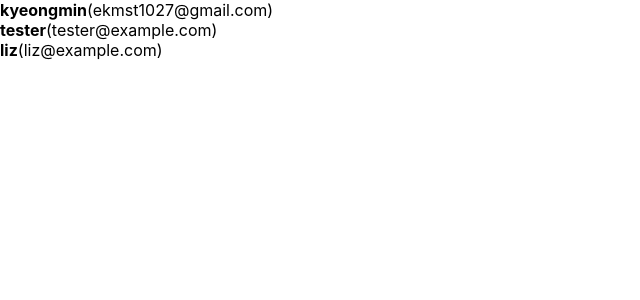
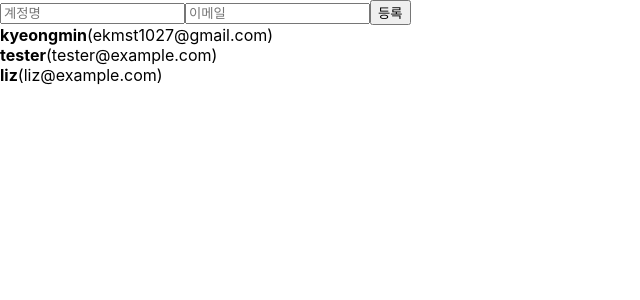
Before and after one commit to kyeongminlee/begin-react, a React (Create React App) app: page / in a window 1280 px wide. Shown: the top 300 px of the page, without its empty margins (0-640 px from the left). Built offline with nearby package versions, Linux system fonts and the light colour scheme.

Commit message:
13. 배열에 항목 추가하기

```diff
--- a/src/App.js
+++ b/src/App.js
@@ -1,8 +1,23 @@
-import React, { useRef } from "react";
+import React, { useRef, useState } from "react";
+import CreateUser from "./CreateUser";
 import UserList from "./UserList";
 
 function App() {
-  const users = [
+  const [inputs, setInputs] = useState({
+    username: "",
+    email: "",
+  });
+  const { username, email } = inputs;
+
+  const onChange = (e) => {
+    const { name, value } = e.target;
+    setInputs({
+      ...inputs,
+      [name]: value,
+    });
+  };
+
+  const [users, setUsers] = useState([
     {
       id: 1,
       username: "kyeongmin",
@@ -18,16 +33,35 @@
       username: "liz",
       email: "liz@example.com",
     },
-  ];
+  ]);
 
   const nextId = useRef(4);
 
   const onCreate = () => {
-    console.log(nextId.current);
+    const user = {
+      id: nextId.current,
+      username,
+      email,
+    };
+    setUsers([...users, user]);
+    setInputs({
+      username: "",
+      email: "",
+    });
     nextId.current += 1;
   };
 
-  return <UserList users={users} />;
+  return (
+    <>
+      <CreateUser
+        username={username}
+        email={email}
+        onChange={onChange}
+        onCreate={onCreate}
+      />
+      <UserList users={users} />
+    </>
+  );
 }
 
 export default App;
--- /dev/null
+++ b/src/CreateUser.js
@@ -0,0 +1,23 @@
+import React from "react";
+
+function CreateUser({ username, email, onChange, onCreate }) {
+  return (
+    <div>
+      <input
+        name="username"
+        placeholder="계정명"
+        onChange={onChange}
+        value={username}
+      />
+      <input
+        name="email"
+        placeholder="이메일"
+        onChange={onChange}
+        value={email}
+      />
+      <button onClick={onCreate}>등록</button>
+    </div>
+  );
+}
+
+export default CreateUser;
```
